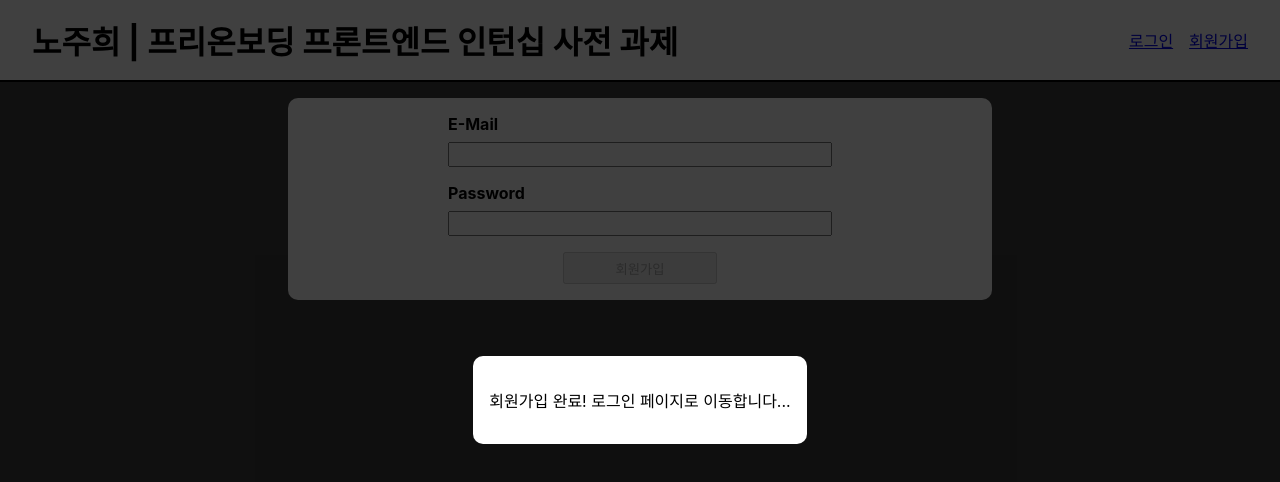
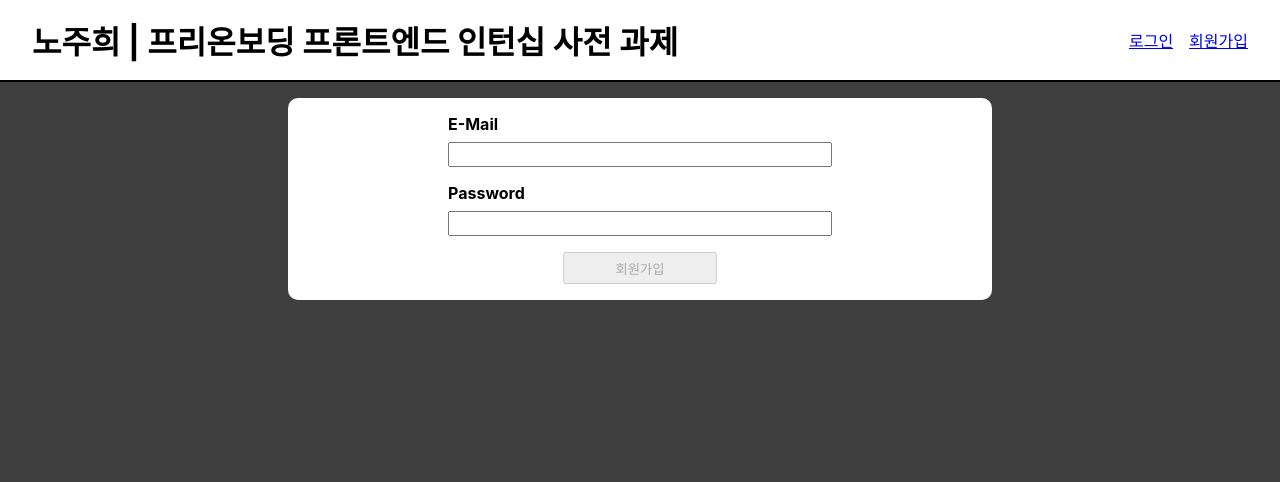
Before and after one commit to jh1109/wanted-pre-onboarding-frontend, a React (Create React App) app: page /signup in a window 1280 px wide. Shown: the top 482 px of the page. Built offline with nearby package versions, Linux system fonts and the light colour scheme.

Commit message:
feat: 회원가입 후 메시지 모달창 띄우고 로그인 페이지로 이동(3)-완료

```diff
--- a/src/pages/RegisterPage.js
+++ b/src/pages/RegisterPage.js
@@ -15,6 +15,7 @@ const RegisterPage = () => {
   const [emailIsValid, setEmailIsValid] = useState(false);
   const [passwordIsValid, setPasswordIsValid] = useState(false);
   const [formIsValid, setFormIsValid] = useState(false);
+  const [isRegistered, setIsRegistered] = useState(false);
 
   const navigate = useNavigate();
 
@@ -32,6 +33,7 @@ const RegisterPage = () => {
       setPasswordIsValid(false);
     }
   };
+
   const goSignIn = () => {
     setTimeout(() => {
       navigate('/signin');
@@ -51,13 +53,16 @@ const RegisterPage = () => {
     console.log('회원가입 완료!');
     console.log(`id: ${emailInputRef.current.value}`);
     console.log(`password: ${passwordInputRef.current.value}`);
+    setIsRegistered(true);
     goSignIn();
   };
   return (
     <Fragment>
       <Header />
       <main>
-        <MessageModal message="회원가입 완료! 로그인 페이지로 이동합니다..." />
+        {isRegistered && (
+          <MessageModal message="회원가입 완료! 로그인 페이지로 이동합니다..." />
+        )}
         <Card className={classes.form}>
           <form onSubmit={registerSubmitHandler}>
             <div className={classes.input}>
```
